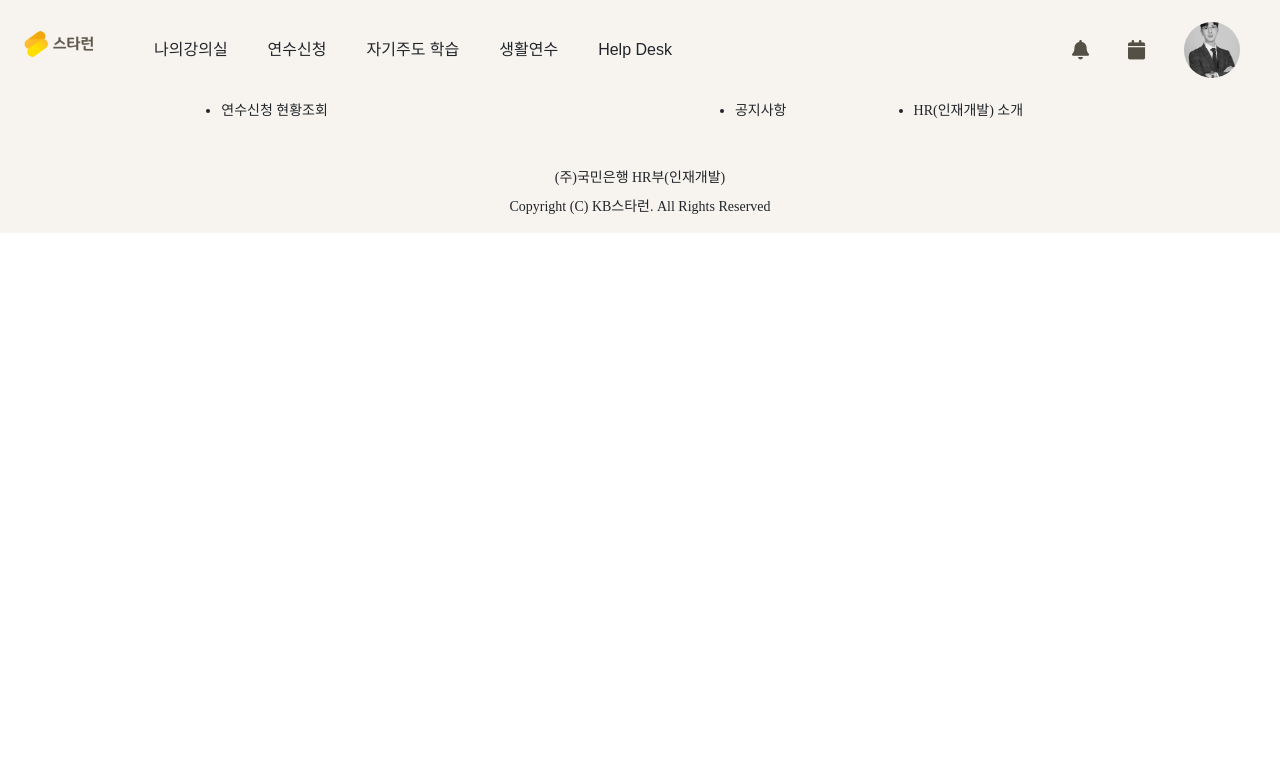
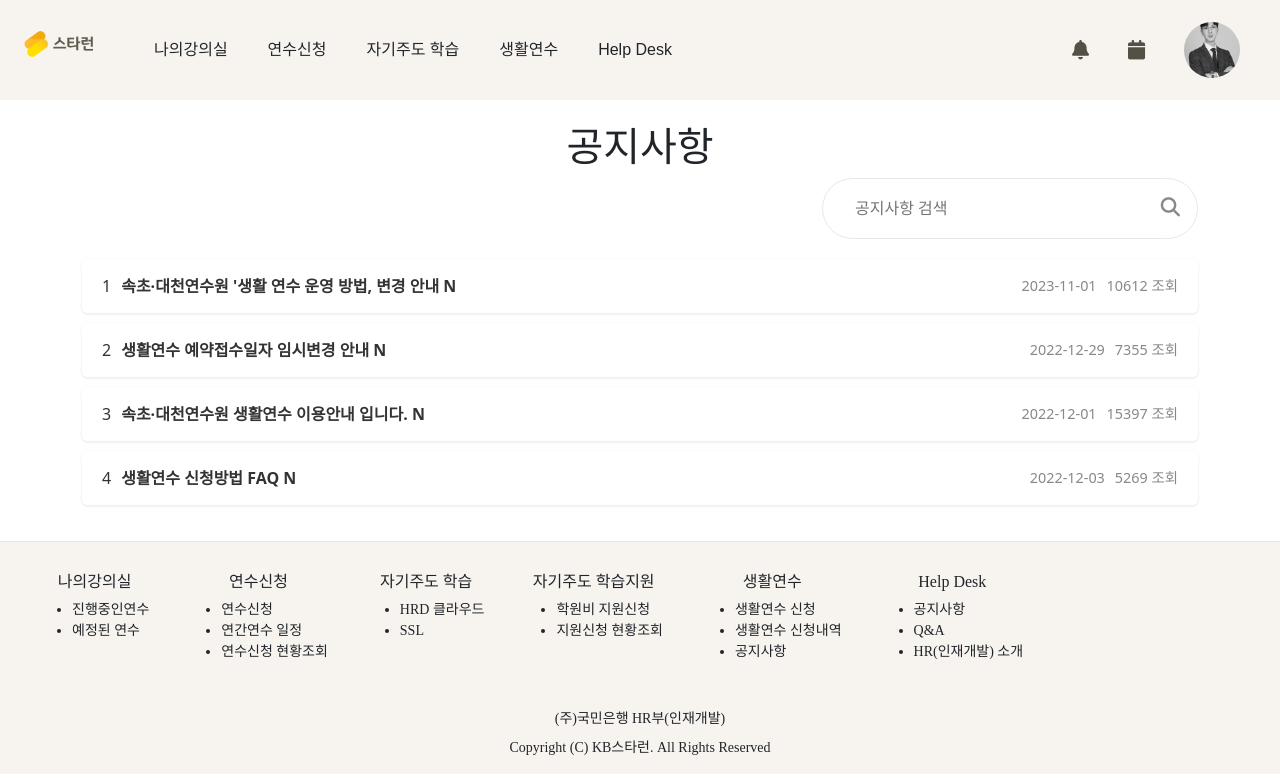
Before and after one commit to BancaKim/Starlearn2, a Java web app: page /facility/notice in a window 1280 px wide. Shown: the top 781 px of the page. Run offline with Spring Boot 4, a stand-in JSP engine, Linux system fonts and the light colour scheme; the project's own start-up code is not run, and a stand-in starts its controllers and pages; some web fonts are replaced.

Commit message:
fin 0628

```diff
--- a/src/main/webapp/WEB-INF/views/facility/notice.jsp
+++ b/src/main/webapp/WEB-INF/views/facility/notice.jsp
@@ -6,14 +6,64 @@
 <html>
 <head>
 <meta charset="UTF-8">
+	<link rel="stylesheet" href="https://cdnjs.cloudflare.com/ajax/libs/font-awesome/6.5.2/css/all.min.css" integrity="sha512-SnH5WK+bZxgPHs44uWIX+LLJAJ9/2PkPKZ5QiAj6Ta86w+fsb2TkcmfRyVX3pBnMFcV7oQPJkl9QevSCWr3W6A==" crossorigin="anonymous" referrerpolicy="no-referrer" />
     <link href="${pageContext.request.contextPath}/resources/css/facility_notice.css" rel="stylesheet">
     <title>KB 스타런</title>
+
 </head>
 <body>
 	<c:import url="../nav.jsp"></c:import>
 
-	<main>
+	  <main>
+        <div class="container">
+            <div class="breadcrumbs">
+                <a href="#">홈</a> &gt; <a href="#">생활연수</a> &gt; 공지사항
+            </div>
+            <h1>공지사항</h1>
+            <div class="search-container">
+                <input type="text" class="form-search-input" placeholder="공지사항 검색">
+                <button class="form-search-btn">
+                    <i class="fa fa-search"></i>
+                </button>
+            </div>
+            <div class="notice-list">
 
+                <ul>
+                    <li>
+                        <a href="#">
+                        	<span class="notice-num">1</span>
+                            <span class="notice-title">속초·대천연수원 '생활 연수 운영 방법, 변경 안내 N</span>
+                            <span class="notice-date">2023-11-01</span>
+                            <span class="notice-views">10612 조회</span>
+                        </a>
+                    </li>
+                    <li>
+                        <a href="#">
+                        <span class="notice-num">2</span>
+                            <span class="notice-title">생활연수 예약접수일자 임시변경 안내 N</span>
+                            <span class="notice-date">2022-12-29</span>
+                            <span class="notice-views">7355 조회</span>
+                        </a>
+                    </li>
+                    <li>
+                        <a href="#">
+                        <span class="notice-num">3</span>
+                            <span class="notice-title">속초·대천연수원 생활연수 이용안내 입니다. N</span>
+                            <span class="notice-date">2022-12-01</span>
+                            <span class="notice-views">15397 조회</span>
+                        </a>
+                    </li>
+                    <li>
+                        <a href="#">
+                        <span class="notice-num">4</span>
+                            <span class="notice-title">생활연수 신청방법 FAQ N</span>
+                            <span class="notice-date">2022-12-03</span>
+                            <span class="notice-views">5269 조회</span>
+                        </a>
+                    </li>
+                </ul>
+            </div>
+        </div>
     </main>
 
 	<c:import url="../footer.jsp"></c:import>
--- a/src/main/webapp/WEB-INF/views/nav.jsp
+++ b/src/main/webapp/WEB-INF/views/nav.jsp
@@ -64,9 +64,9 @@
 						<div class="item__contents">
 							<div class="contents__menu">
 								<ul class="inner">
-									<li><a href="facility/apply_main">생활연수 신청</a></li>
+									<li><a href="${pageContext.request.contextPath}/facility/apply_main">생활연수 신청</a></li>
 									<li><a href=#>생활연수 신청내역</a></li>
-									<li><a href=#>공지사항</a></li>
+									<li><a href="${pageContext.request.contextPath}/facility/notice">공지사항</a></li>
 								</ul>
 							</div>
 						</div>
--- a/src/main/webapp/resources/css/facility_notice.css
+++ b/src/main/webapp/resources/css/facility_notice.css
@@ -14,54 +14,102 @@
     min-height:100vh;
 }
 
-.loadingBox{position:fixed;width:370px;z-index:15;left:50%;top:50%;transform:translate(-50%,-50%);box-sizing: border-box;background-image: url("/files/images/kiki.gif");background-size: auto; background-repeat: no-repeat;height: 350px;background-position-x: center;}
-          .loadingBox .msg-box{position:relative;top:46%; padding:80px 15px 15px;background-color:#fff;border:2px solid #292929;box-shadow: 0 0 13px rgba(0,0,0,0.3);border-radius:10px;text-align: center;}
-          .loadingBox .msg-box:after{content:"";display:block;clear:both;}
-          .loadingBox .msg-box span{font-family:KBFGDisplay; display: inline; font-weight: 400;}
-
-
-.loading-circle {position:absolute; left:50%; top:23%; transform:translate(-50%, -50%); width:40px; height:40px;box-sizing: border-box; border:6px solid #f3f3f3; border-top:6px solid rgb(244, 148, 164); border-radius:50em; transition:all .2s;
-    animation-name:spinCircle;
-    animation-duration:.8s;
-    animation-iteration-count:infinite;
-    animation-timing-function:linear;
+main {
 }
 
-.loadingWrap .dim {position:fixed; left:0; top:0; width:100%; height:100%; background:#f7f4f0;}
-.loadingWrap .loading-circle {position:absolute; transform:translate(-50%, -142px);}
-
-img{
-    left:auto;
-    right:auto;
-    display: inline;
+.breadcrumbs {
+    font-size: 0.9em;
+    color: #888;
+    margin: 20px 0;
 }
-@keyframes spinCircle {
-    from {
-        transform:translate(-50%, -50%) rotate(0);
-    }
-    to {
-        transform:translate(-50%, -50%) rotate(360deg);
-    }
+.breadcrumbs a {
+    color: #333;
+    text-decoration: none;
+    margin-right: 5px;
 }
 
+.container {
+    max-width: 800px;
+    margin: 0 auto;
+    padding: 20px;
+}
 
-@media screen and (max-width: 460px){
-    .loadingBox{
-        background-size: 6rem;
-        background-position-y: 70px;
-    }
+h1 {
+    text-align: center;
+    margin-bottom: 20px;
+    font-weight: 800;
+}
 
-    .loadingBox .msg-box{
-        font-size: 80%;
-        padding: 70px 10px 10px;
-        margin: 0 40px auto;
-    }
+.search-container {
+    position: relative;
+    margin-bottom: 20px;
+    text-align: right;
+}
 
-    img{
-        width: 50%;
-    }
+.form-search-input {
+    border-radius: 50rem;
+    border: 1px solid #e8e8e8;
+    padding-left: 2rem;
+    width: 80%;
+    width: 376px;
+    height: 61px;
+    padding-right: 40px;
+}
 
-    .loading-circle{
-        width: 30px;
-        height: 30px;
-    }
+.form-search-btn {
+    position: absolute;
+    right: 10px;
+    top: 50%;
+    transform: translateY(-50%);
+    background-color: transparent;
+    border-color: transparent;
+    cursor: pointer;
+}
+
+.form-search-btn i {
+    font-size: 1.2em;
+    color: #888;
+
+}
+.notice-num {
+	margin-right:10px;
+}
+
+.notice-list ul {
+    list-style-type: none;
+    padding: 0;
+}
+
+.notice-list li {
+    background-color: #fff;
+    margin-bottom: 10px;
+    padding: 15px 20px;
+    border-radius: 5px;
+    display: flex;
+    justify-content: space-between;
+    align-items: center;
+    box-shadow: 0 1px 3px rgba(0, 0, 0, 0.1);
+}
+
+.notice-list a {
+    text-decoration: none;
+    color: #333;
+    display: flex;
+    justify-content: space-between;
+    align-items: center;
+    width: 100%;
+}
+
+.notice-title {
+    font-size: 1em;
+    font-weight: bold;
+    flex-grow: 1;
+}
+
+.notice-date,
+.notice-views {
+    font-size: 0.9em;
+    color: #888;
+    margin-left: 10px;
+    white-space: nowrap;
+}
```
Also changed, not shown: src/main/webapp/WEB-INF/views/facility/facility_apply_main.jsp (+6 -6 lines), 1 other file.
